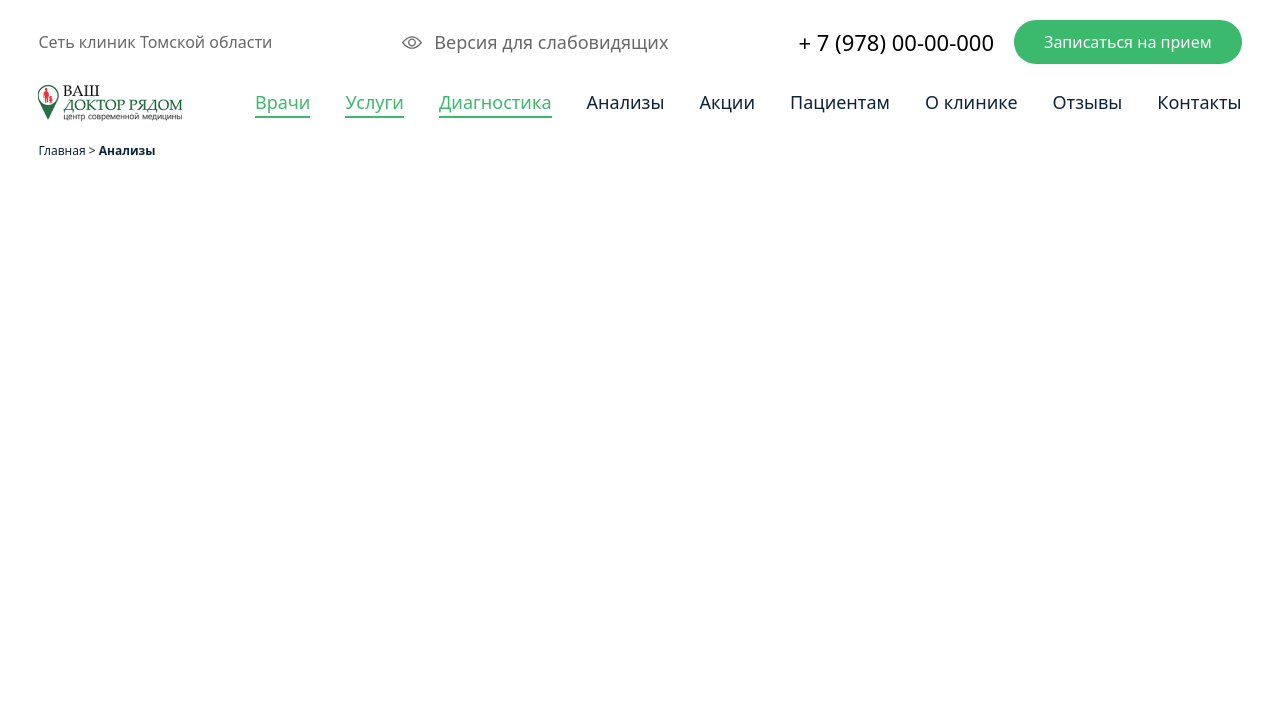
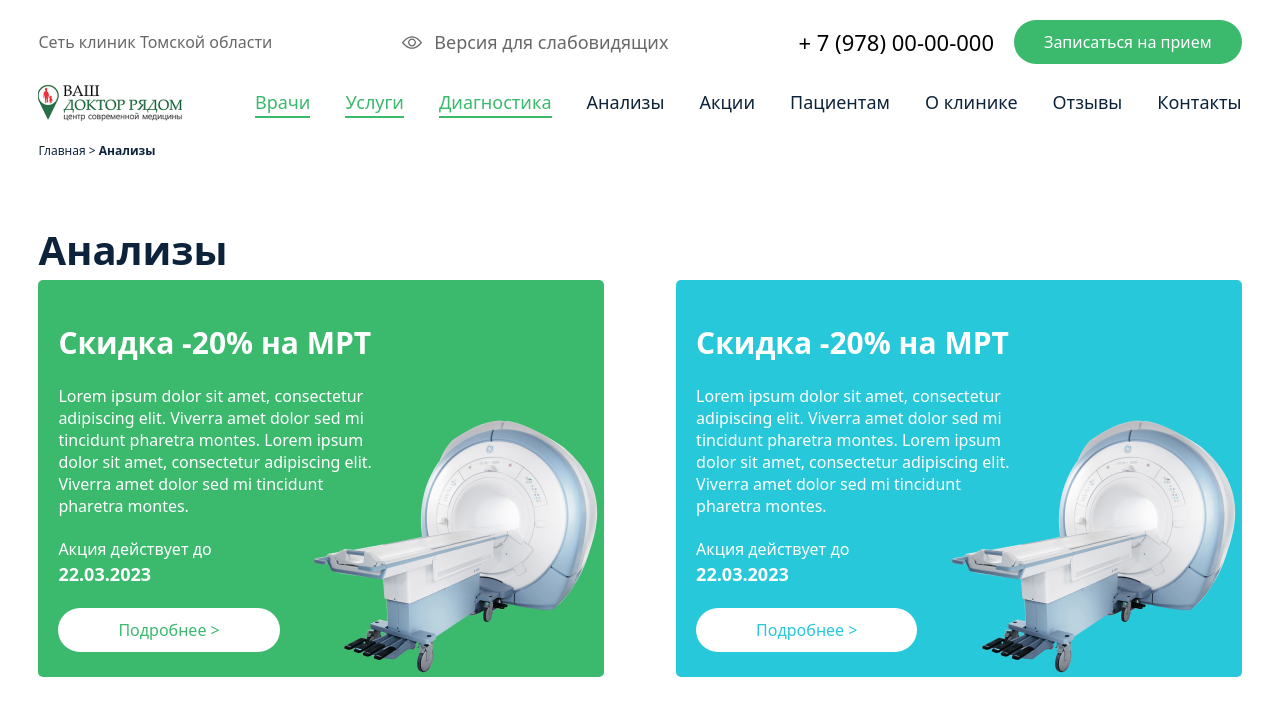
Before and after one commit to Joseph-RY/Medical-Website, a website: page src/index.html in a window 1280 px wide. Drawn offline with nearby package versions, Linux system fonts and the light colour scheme; files that its build step writes are made by us from their sources.

Commit message:
Add Section_1

```diff
--- a/src/index.html
+++ b/src/index.html
@@ -49,6 +49,36 @@
                 <a href="#">Главная </a> > <a class="font-[700]" href="#">Анализы</a>
             </div>
         </div>
+
+        <section class="px-[3%] mt-[40px]">
+            <h2 class="text-[40px] text-[#0D233B] font-[700]">Анализы</h2>
+            <div class="text-white flex flex-col lg:flex-row items-center justify-between gap-5">
+                <div class="lg:max-w-[47%] w-[100%] flex items-center relative pl-[20px] pt-[40px] pr-[20px] pb-[220px] lg:pb-[25px] bg-[#3BB96D] rounded-[5px]">
+                    <div class="flex flex-col gap-5">
+                        <h3 class="text-[30px] font-[700]">Скидка -20% на МРТ</h3>
+                        <p class="max-w-[320px] leading-[22px]">Lorem ipsum dolor sit amet, consectetur adipiscing elit. Viverra amet dolor sed mi tincidunt pharetra montes. Lorem ipsum dolor sit amet, consectetur adipiscing elit. Viverra amet dolor sed mi tincidunt pharetra montes.</p>
+                        <div>
+                            <p>Акция действует до </p>
+                            <p class="text-[18px] font-[700]">22.03.2023</p>
+                        </div>
+                        <button class="self-start text-[#3BB96D] px-[60px] py-[10px] bg-white rounded-[30px]">Подробнее ></button>
+                    </div>
+                    <img class="absolute right-0 bottom-0" src="../images/item.png" alt="">
+                </div>
+                <div class="lg:max-w-[47%] w-[100%] flex items-center relative pl-[20px] pt-[40px] pr-[20px] pb-[220px] lg:pb-[25px] bg-[#27C8DA] rounded-[5px]">
+                    <div class="flex flex-col gap-5">
+                        <h3 class="text-[30px] font-[700]">Скидка -20% на МРТ</h3>
+                        <p class="max-w-[320px] leading-[22px]">Lorem ipsum dolor sit amet, consectetur adipiscing elit. Viverra amet dolor sed mi tincidunt pharetra montes. Lorem ipsum dolor sit amet, consectetur adipiscing elit. Viverra amet dolor sed mi tincidunt pharetra montes.</p>
+                        <div>
+                            <p>Акция действует до </p>
+                            <p class="text-[18px] font-[700]">22.03.2023</p>
+                        </div>
+                        <button class="self-start text-[#27C8DA] px-[60px] py-[10px] bg-white rounded-[30px]">Подробнее ></button>
+                    </div>
+                    <img class="absolute right-0 bottom-0" src="../images/item.png" alt="">
+                </div>
+            </div>
+        </section>
     </div>
 
 </body>
```
Also changed, not shown: images/item.png (added).
